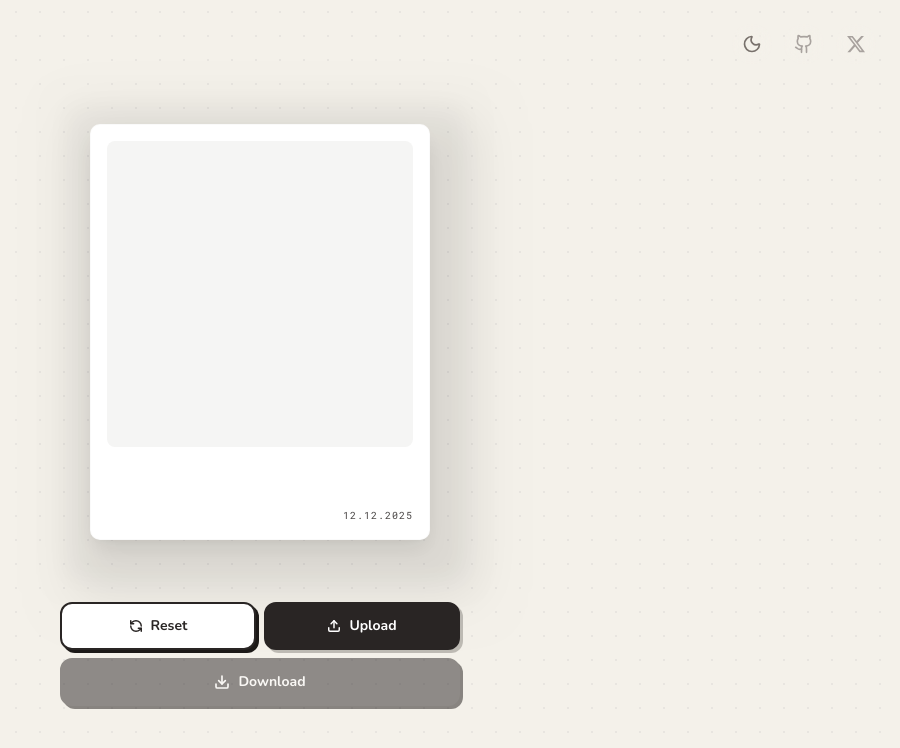
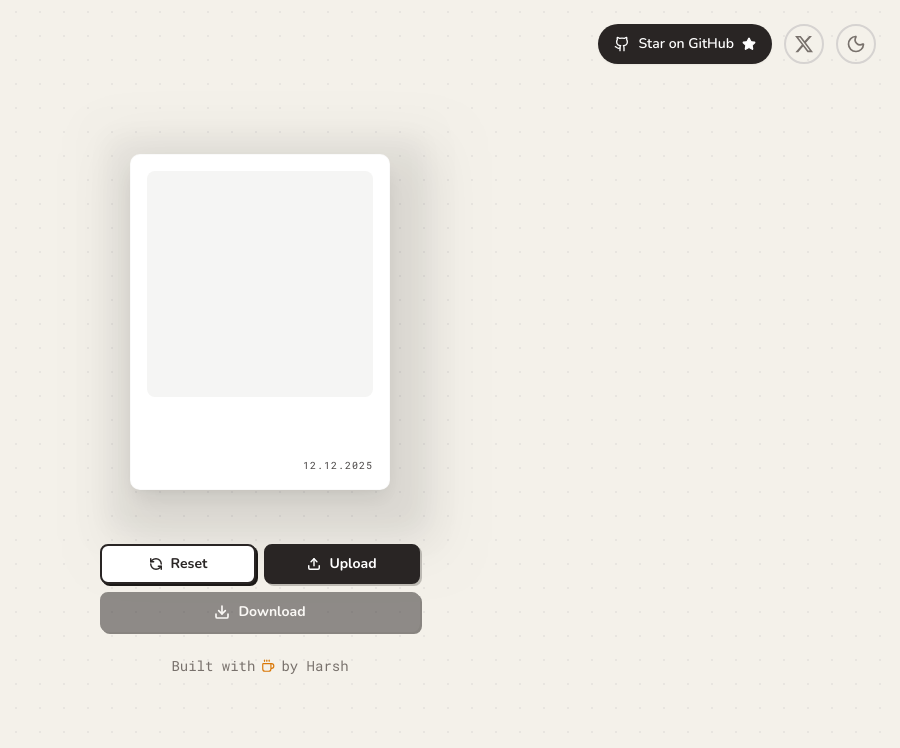
Before and after one commit to HarshAryan06/Chronoid, a React (Vite) app: page / in a window 1280 px wide. Shown: the top 748 px of the page, without its empty margins (380-1280 px from the left). Built offline with nearby package versions, Linux system fonts and the light colour scheme; no server answers; a web font is replaced by a local one.

Commit message:
upgraded

```diff
--- a/src/components/layout/HeaderActions.tsx
+++ b/src/components/layout/HeaderActions.tsx
@@ -1,5 +1,5 @@
 import React from 'react';
-import { Github, Moon, Sun } from 'lucide-react';
+import { Github, Moon, Sun, Star } from 'lucide-react';
 
 interface HeaderActionsProps {
   isDarkMode: boolean;
@@ -7,39 +7,37 @@ interface HeaderActionsProps {
 }
 
 export const HeaderActions: React.FC<HeaderActionsProps> = ({ isDarkMode, toggleTheme }) => (
-  <div className="flex items-center gap-2 md:gap-3">
-    <button
-      onClick={toggleTheme}
-      className="w-9 h-9 md:w-10 md:h-10 flex items-center justify-center rounded-full bg-white/20 hover:bg-white/40 md:bg-transparent md:border-2 md:border-transparent md:hover:border-stone-800 md:dark:hover:border-white backdrop-blur-md transition-all text-stone-800 dark:text-gray-200 md:text-stone-500 md:dark:text-stone-400 md:hover:text-stone-800 md:dark:hover:text-white border border-stone-800/10 dark:border-white/10 md:border-none"
-      title={isDarkMode ? 'Light Mode' : 'Dark Mode'}
-    >
-      {isDarkMode ? (
-        <Sun size={18} className="md:w-5 md:h-5" />
-      ) : (
-        <Moon size={18} className="md:w-5 md:h-5" />
-      )}
-    </button>
-
+  <div className="flex items-center gap-3">
     <a
-      href="https://github.com/HarshAryan06"
+      href="https://github.com/HarshAryan06/Chronoid"
       target="_blank"
       rel="noopener noreferrer"
-      className="w-9 h-9 md:w-10 md:h-10 flex items-center justify-center rounded-full bg-white/20 hover:bg-white/40 md:bg-transparent md:border-2 md:border-transparent md:hover:border-stone-800 md:dark:hover:border-white backdrop-blur-md transition-all text-stone-800 dark:text-gray-200 md:text-stone-400 md:hover:text-stone-800 md:dark:hover:text-white border border-stone-800/10 dark:border-white/10 md:border-none"
-      title="View GitHub Profile"
+      className="h-10 px-4 flex items-center gap-2 rounded-full bg-stone-800 dark:bg-white text-white dark:text-stone-900 hover:bg-stone-700 dark:hover:bg-stone-100 transition-all text-sm font-semibold shadow-sm"
+      title="Star on GitHub"
     >
-      <Github size={18} className="md:w-5 md:h-5" />
+      <Github size={16} />
+      <span>Star on GitHub</span>
+      <Star size={14} className="fill-current" />
     </a>
 
     <a
       href="https://x.com/HarshAryan06"
       target="_blank"
       rel="noopener noreferrer"
-      className="w-9 h-9 md:w-10 md:h-10 flex items-center justify-center rounded-full bg-white/20 hover:bg-white/40 md:bg-transparent md:border-2 md:border-transparent md:hover:border-stone-800 md:dark:hover:border-white backdrop-blur-md transition-all text-stone-800 dark:text-gray-200 md:text-stone-400 md:hover:text-stone-800 md:dark:hover:text-white border border-stone-800/10 dark:border-white/10 md:border-none"
+      className="w-10 h-10 flex items-center justify-center rounded-full border-2 border-stone-300 dark:border-stone-600 hover:border-stone-800 dark:hover:border-white transition-all text-stone-500 dark:text-stone-400 hover:text-stone-800 dark:hover:text-white"
       title="Follow on X"
     >
-      <svg viewBox="0 0 24 24" aria-hidden="true" className="w-3.5 h-3.5 md:w-5 md:h-5 fill-current">
+      <svg viewBox="0 0 24 24" aria-hidden="true" className="w-5 h-5 fill-current">
         <path d="M18.244 2.25h3.308l-7.227 8.26 8.502 11.24H16.17l-5.214-6.817L4.99 21.75H1.68l7.73-8.835L1.254 2.25H8.08l4.713 6.231zm-1.161 17.52h1.833L7.084 4.126H5.117z"></path>
       </svg>
     </a>
+
+    <button
+      onClick={toggleTheme}
+      className="w-10 h-10 flex items-center justify-center rounded-full border-2 border-stone-300 dark:border-stone-600 hover:border-stone-800 dark:hover:border-white transition-all text-stone-500 dark:text-stone-400 hover:text-stone-800 dark:hover:text-white"
+      title={isDarkMode ? 'Light Mode' : 'Dark Mode'}
+    >
+      {isDarkMode ? <Sun size={20} /> : <Moon size={20} />}
+    </button>
   </div>
 );
--- a/src/components/preview/ActionButtons.tsx
+++ b/src/components/preview/ActionButtons.tsx
@@ -15,11 +15,11 @@ export const ActionButtons: React.FC<ActionButtonsProps> = ({
   onReset,
 }) => {
   return (
-    <div className="w-full max-w-[400px] flex flex-col gap-2 pb-2 md:pb-0 z-10 font-sans pointer-events-auto">
+    <div className="w-full max-w-[340px] md:max-w-[320px] flex flex-col gap-2 pb-2 md:pb-0 z-10 font-sans pointer-events-auto">
       <div className="flex gap-2 w-full">
         <button
           onClick={onReset}
-          className="group relative flex-1 h-12 flex items-center justify-center overflow-hidden bg-white dark:bg-[#1E1E1E] border-2 border-stone-800 dark:border-white/20 text-stone-800 dark:text-white text-sm font-bold shadow-[3px_3px_0px_0px_rgba(28,25,23,1)] dark:shadow-[3px_3px_0px_0px_rgba(255,255,255,0.1)] transition-all hover:translate-y-[1px] hover:shadow-[2px_2px_0px_0px_rgba(28,25,23,1)] active:translate-y-[3px] active:shadow-none rounded-xl"
+          className="group relative flex-1 h-10 flex items-center justify-center overflow-hidden bg-white dark:bg-[#1E1E1E] border-2 border-stone-800 dark:border-white/20 text-stone-800 dark:text-white text-sm font-bold shadow-[2px_2px_0px_0px_rgba(28,25,23,1)] dark:shadow-[2px_2px_0px_0px_rgba(255,255,255,0.1)] transition-all hover:translate-y-[1px] hover:shadow-[1px_1px_0px_0px_rgba(28,25,23,1)] active:translate-y-[2px] active:shadow-none rounded-lg"
         >
           <div className="absolute inset-0 bg-stone-800 dark:bg-white translate-x-[-100%] group-hover:translate-x-0 transition-transform duration-300 ease-out will-change-transform" />
           <div className="relative flex items-center gap-2 z-10 group-hover:text-white dark:group-hover:text-black transition-colors duration-200">
@@ -32,7 +32,7 @@ export const ActionButtons: React.FC<ActionButtonsProps> = ({
           </div>
         </button>
 
-        <label className="flex-1 h-12 flex items-center justify-center gap-2 bg-stone-800 dark:bg-white border-2 border-stone-800 dark:border-white text-white dark:text-black text-sm font-bold shadow-[3px_3px_0px_0px_rgba(28,25,23,0.25)] hover:translate-y-[1px] active:translate-y-[3px] active:shadow-none transition-all cursor-pointer rounded-xl">
+        <label className="flex-1 h-10 flex items-center justify-center gap-2 bg-stone-800 dark:bg-white border-2 border-stone-800 dark:border-white text-white dark:text-black text-sm font-bold shadow-[2px_2px_0px_0px_rgba(28,25,23,0.25)] hover:translate-y-[1px] active:translate-y-[2px] active:shadow-none transition-all cursor-pointer rounded-lg">
           <Upload size={14} strokeWidth={2.5} />
           Upload
           <input type="file" accept="image/*" className="hidden" onChange={onUpload} />
@@ -42,7 +42,7 @@ export const ActionButtons: React.FC<ActionButtonsProps> = ({
       <button
         onClick={onDownload}
         disabled={!imageSrc}
-        className={`w-full h-12 flex items-center justify-center gap-2 bg-stone-800 dark:bg-white text-white dark:text-black border-2 border-stone-800 dark:border-white text-sm font-bold shadow-[3px_3px_0px_0px_rgba(28,25,23,1)] hover:translate-y-[1px] active:translate-y-[3px] active:shadow-none transition-all rounded-xl ${
+        className={`w-full h-10 flex items-center justify-center gap-2 bg-stone-800 dark:bg-white text-white dark:text-black border-2 border-stone-800 dark:border-white text-sm font-bold shadow-[2px_2px_0px_0px_rgba(28,25,23,1)] hover:translate-y-[1px] active:translate-y-[2px] active:shadow-none transition-all rounded-lg ${
           !imageSrc ? 'opacity-50 cursor-not-allowed' : ''
         }`}
       >
--- a/src/components/preview/PolaroidCard.tsx
+++ b/src/components/preview/PolaroidCard.tsx
@@ -108,7 +108,7 @@ export const PolaroidCard: React.FC<PolaroidCardProps> = ({
 
   return (
     <div
-      className="relative w-full flex justify-center max-w-[400px] perspective-[1000px] select-none pointer-events-none"
+      className="relative w-full flex justify-center max-w-[340px] md:max-w-[320px] perspective-[1000px] select-none pointer-events-none"
       style={{ perspective: '1200px' }}
     >
       <div
--- a/src/components/preview/PreviewArea.tsx
+++ b/src/components/preview/PreviewArea.tsx
@@ -1,8 +1,8 @@
 import React from 'react';
+import { Coffee } from 'lucide-react';
 import type { PolaroidConfig } from '../../types';
 import { PolaroidCard } from './PolaroidCard';
 import { ActionButtons } from './ActionButtons';
-import { VisitorCount } from '../ui/VisitorCount';
 
 interface PreviewAreaProps {
   config: PolaroidConfig;
@@ -33,11 +33,8 @@ export const PreviewArea: React.FC<PreviewAreaProps> = ({
         }}
       ></div>
 
-      <div className="relative w-full h-auto md:absolute md:inset-0 md:overflow-y-auto md:overflow-x-hidden">
-        <div className="absolute top-4 right-4 md:top-6 md:right-6 z-20">
-          <VisitorCount />
-        </div>
-        <div className="min-h-[500px] md:min-h-full flex flex-col items-center justify-center p-6 md:p-8 gap-6 md:gap-8">
+      <div className="relative w-full h-auto md:absolute md:inset-0 md:overflow-hidden">
+        <div className="min-h-[500px] md:h-full flex flex-col items-center justify-center p-6 md:p-8 gap-4 md:gap-6">
           <PolaroidCard
             config={config}
             imageSrc={imageSrc}
@@ -51,6 +48,10 @@ export const PreviewArea: React.FC<PreviewAreaProps> = ({
             onDownload={onDownload}
             onReset={onReset}
           />
+
+          <div className="hidden md:flex text-sm text-stone-500 dark:text-stone-400 items-center gap-1.5">
+            Built with <Coffee size={14} className="text-amber-600" /> by Harsh
+          </div>
         </div>
       </div>
     </div>
--- a/src/components/ui/VisitorCount.tsx
+++ /dev/null
@@ -1,46 +0,0 @@
-import React, { useEffect, useState } from 'react';
-import { Users } from 'lucide-react';
-
-export const VisitorCount: React.FC = () => {
-  const [count, setCount] = useState<number | null>(null);
-  const [error, setError] = useState<string | null>(null);
-
-  useEffect(() => {
-    const fetchVisitors = async () => {
-      try {
-        const response = await fetch('/api/visitors');
-        const data = await response.json();
-
-        if (!response.ok) {
-          console.error('API Error:', data);
-          setError(data.error || 'Failed to fetch');
-          return;
-        }
-
-        if (typeof data.visitors === 'number') {
-          setCount(data.visitors);
-        } else {
-          console.error('Invalid response:', data);
-          setError('Invalid response');
-        }
-      } catch (err) {
-        console.error('Error fetching visitor count:', err);
-        setError('Network error');
-      }
-    };
-
-    fetchVisitors();
-  }, []);
-
-  // Don't show anything if there's an error or still loading
-  if (error || count === null) return null;
-
-  return (
-    <div className="flex items-center gap-2 px-3 py-1.5 bg-stone-200/50 dark:bg-white/5 rounded-full border border-stone-300 dark:border-white/10 transition-all hover:bg-stone-200 dark:hover:bg-white/10">
-      <Users size={12} className="text-stone-500 dark:text-stone-400" />
-      <span className="text-[10px] font-bold uppercase tracking-wider text-stone-600 dark:text-stone-300 tabular-nums">
-        {count.toLocaleString()} visitors
-      </span>
-    </div>
-  );
-};
--- a/src/components/ui/index.ts
+++ b/src/components/ui/index.ts
@@ -1,3 +1,2 @@
 export * from './ColorPicker';
 export * from './Calendar';
-export * from './VisitorCount';
```
Also changed, not shown: api/visitors.ts (deleted, +0 -104 lines), src/components/sidebar/Sidebar.tsx (+9 -3 lines).
